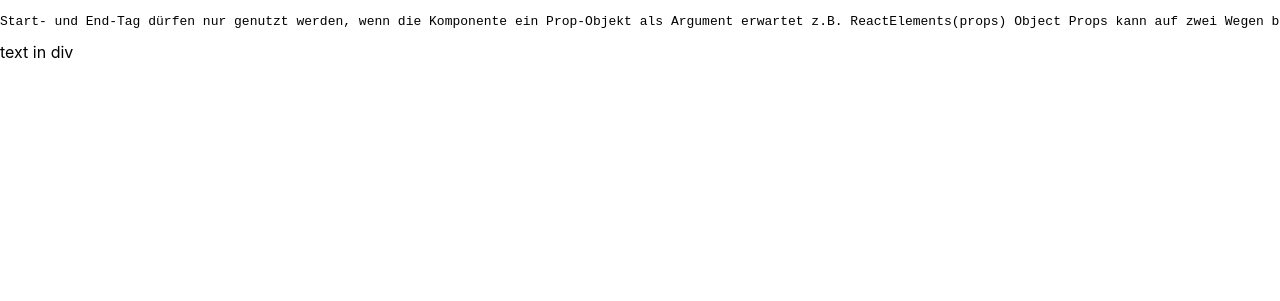
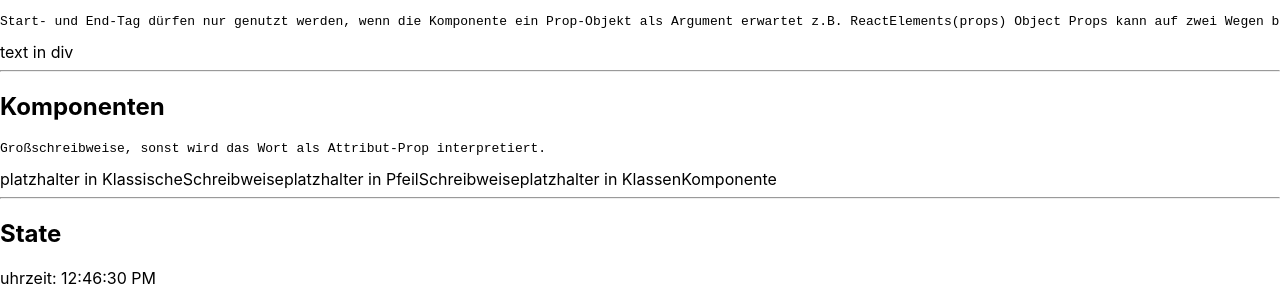
Before and after one commit to ppedvAG/2021-17-08-react, a React (Create React App) app in the folder TRAINER/react17-redux-ts-demos/: page / in a window 1280 px wide. Shown: the part 915-1216 px from the top of the page. Before the commit the page ends 977 px from the top, so only its background shows below. Built offline with nearby package versions, Linux system fonts and the light colour scheme.

Commit message:
m008 demo

```diff
--- /dev/null
+++ b/TRAINER/react17-redux-ts-demos/src/07-components.tsx
@@ -0,0 +1,24 @@
+import React from "react";
+
+// FUNKTIONALE KOMPONENTEN
+
+
+export function KlassischeSchreibweise(p: any) {
+    console.log('p :>> ', p);
+    return <>platzhalter in KlassischeSchreibweise</>
+}
+
+export let PfeilSchreibweise = (pr: any) => {
+    console.log('pr :>> ', pr);
+    return <>platzhalter in PfeilSchreibweise</>
+}
+
+// KLASSENKOMPONENTEN
+
+export class KlassenKomponente extends React.Component<any, any> {
+
+    render() {
+        console.log('this.props :>> ', this.props);
+        return <>platzhalter in KlassenKomponente</>
+    }
+}
--- /dev/null
+++ b/TRAINER/react17-redux-ts-demos/src/08-state.tsx
@@ -0,0 +1,22 @@
+import React from "react";
+
+export class KomponenteMitState extends React.Component<any, any> {
+    constructor(props: any) {
+        super(props);
+        this.state = {
+            uhrzeit: new Date().toLocaleTimeString()
+        }
+        this.tick();
+    }
+    tick = () => {
+        setInterval(() => {
+            this.setState({uhrzeit: new Date().toLocaleTimeString()})
+        }, 1000)
+    }
+
+    render() {
+        return <p>
+            uhrzeit: {this.state.uhrzeit}
+        </p>
+    }
+}
--- a/TRAINER/react17-redux-ts-demos/src/Root.tsx
+++ b/TRAINER/react17-redux-ts-demos/src/Root.tsx
@@ -1,5 +1,7 @@
 import Zufallszahl, { Iterieren } from "./05-attributes";
 import ReactElements from "./06-react-element";
+import { KlassenKomponente, KlassischeSchreibweise, PfeilSchreibweise } from "./07-components";
+import { KomponenteMitState } from "./08-state";
 import Greeter from "./Greeter";
 import Todos from "./todo-app/Todos";
 
@@ -36,6 +38,19 @@
             <ReactElements propInProps="6">
                 <div>div für props</div>
             </ReactElements>
+            <hr />
+
+            <h2>Komponenten</h2>
+            <pre>
+                Großschreibweise, sonst wird das Wort als Attribut-Prop interpretiert.
+            </pre>
+            <KlassischeSchreibweise propA={4}/>
+            <PfeilSchreibweise propB="g"/>
+            <KlassenKomponente propC={new Date()}/>
+            <hr />
+
+            <h2>State</h2>
+            <KomponenteMitState />
 
         </>
     )
```
Also changed, not shown: 1 other file (tests, documents, lock files or other folders).
